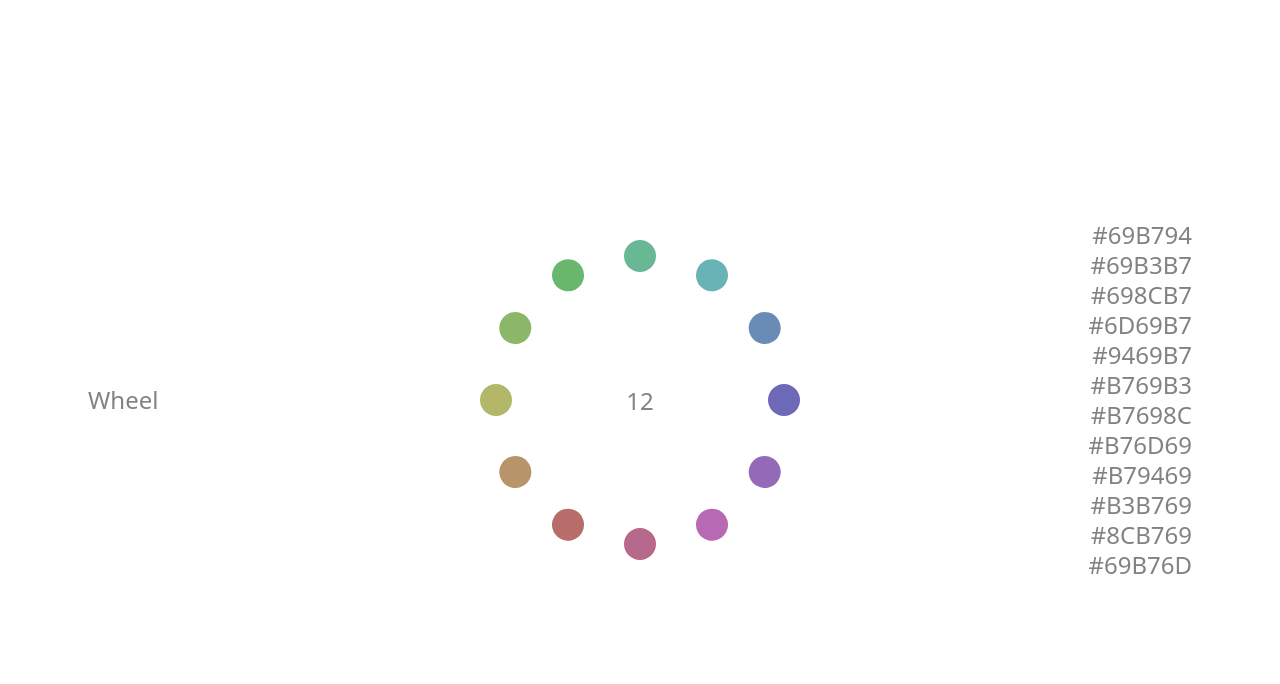
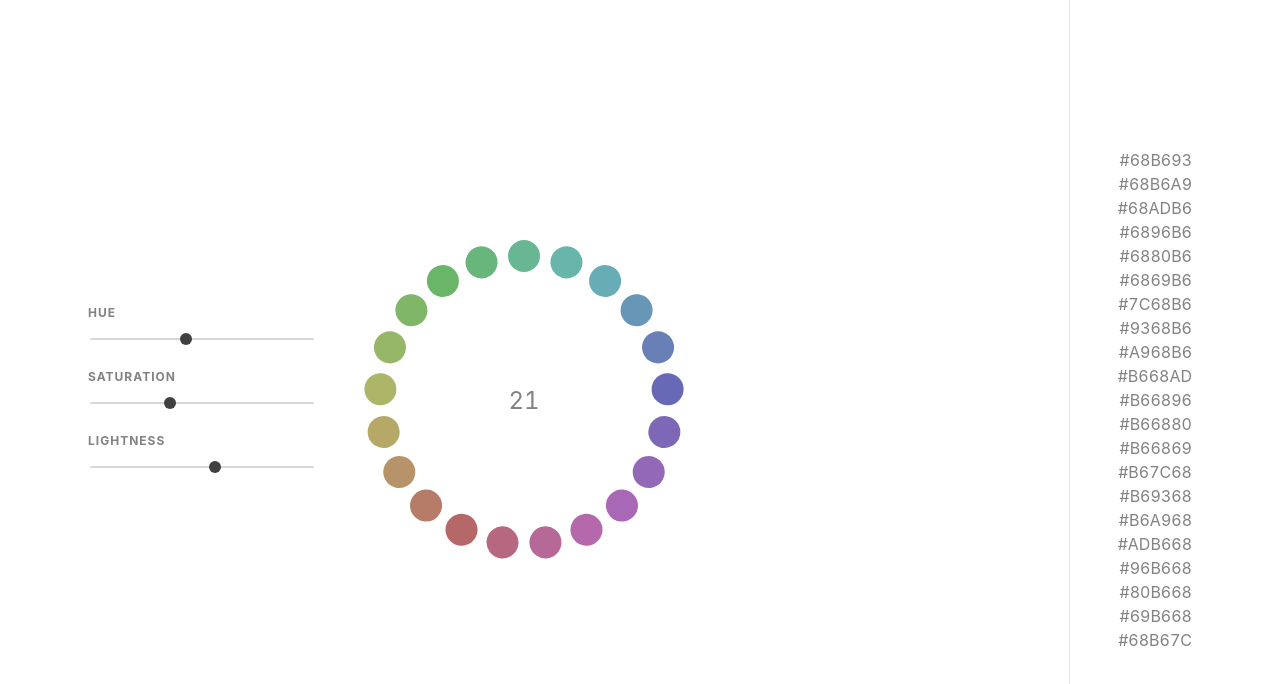
Before and after one commit to hihayk/wheel, a React (Create React App) app: page / in a window 1280 px wide. Shown: the top 684 px of the page. Built offline with nearby package versions, Linux system fonts and the light colour scheme.

Commit message:
custom color picker

```diff
--- a/src/App.js
+++ b/src/App.js
@@ -42,15 +42,32 @@ const ColorBlocks = styled.div`
   height: ${wheelRadius}px;
   width: ${wheelRadius}px;
   padding-left: ${wheelRadius / 2 - colorCircleSize / 2}px;
+  z-index: 110;
+`
+
+const SlidersBackdrop = styled.div`
+  width: 100vw;
+  height: 100vh;
+  position: fixed;
+  background-color: rgba(255,255,255,0);
+  left: 0;
+  top: 0;
+  z-index: 80;
+`
+
+const SlidersContainer = styled.div`
+
 `
 
 const SlidersWrapper = styled.div`
   position: absolute;
-  margin-left: 64px;
+  margin-left: 48px;
   height: 100%;
   left: 100%;
   display: flex;
   align-items: center;
+  z-index: 100;
+  background-color: white;
 `
 
 const MainContainer = styled.div`
@@ -60,18 +77,23 @@ const MainContainer = styled.div`
 `
 
 const LeftSection = styled.div`
-  flex: 1;
+  padding-right: 48px;
   padding-left: 88px;
 `
 
 const CenterSection = styled.div`
-
+  flex: 2;
 `
 
 const RightSection = styled.div`
-  flex: 1;
   padding-right: 88px;
+  padding-left: 48px;
   text-align: right;
+  border-left: 1px solid rgba(0,0,0,.1);
+  max-height: 100vh;
+  align-self: stretch;
+  display: flex;
+  align-items: center;
 `
 
 const ColorsAmountInput = styled.input`
@@ -97,30 +119,6 @@ const ColorsAmountInput = styled.input`
   }
 `
 
-const ColorInput = styled.input`
-  border: none;
-  padding: 0;
-  width: ${colorCircleSize}px;
-  height: ${colorCircleSize}px;
-  border-radius: 50%;
-  appearance: none;
-
-  position: absolute;
-  top: 0;
-  left: ${wheelRadius / 2 - colorCircleSize / 2}px;
-  z-index: 1;
-
-  &::-webkit-color-swatch {
-    border-radius: 50%;
-    border: none;
-  }
-
-  &::-webkit-color-swatch-wrapper {
-    padding: 0;
-    border-radius: 50%;
-  }
-`
-
 const sliderThumbStyles = css`
   height: 12px;
   width: 12px;
@@ -141,7 +139,7 @@ const sliderTrackStyles = css`
 `
 
 const SliderInput = styled.input`
-  width: 256px;
+  width: 224px;
   height: 12px;
   -webkit-appearance: none;
 
@@ -201,6 +199,8 @@ const ColorCodes = styled.div`
   max-height: 100vh;
   padding: 32px 0;
   overflow: auto;
+  font-size: 16px;
+  line-height: 24px;
 `
 
 class ColorBlock extends Component {
@@ -290,6 +290,7 @@ class ColorBlock extends Component {
         </ColorBoxWrapper>
 
         {this.state.colorSettinsOpen &&
+          <SlidersContainer>
             <SlidersWrapper>
               <div>
                 <div>
@@ -324,9 +325,10 @@ class ColorBlock extends Component {
 
                 {colorString.to.hex(Color(this.props.color).saturate(this.state.saturationValue).desaturate(this.state.desaturationValue).lighten(this.state.lightenValue).darken(this.state.darkenValue).rgb().round().array())}
 
-              <div onClick={this.handleSettingsCloseClick}>close</div>
               </div>
             </SlidersWrapper>
+            <SlidersBackdrop onClick={this.handleColorClick} />
+          </SlidersContainer>
         }
       </div>
     )
@@ -338,12 +340,36 @@ class App extends Component {
     super(props)
     this.state = {
       saturationValue: 0,
-      initialColor: '#69B794',
-      colorsAmount: 12,
-      colorSettinsOpen: false
+      initialColor: 'blue',
+      initialColorHue: 153,
+      initialColorLightness: 56,
+      initialColorSaturation: 35,
+      colorsAmount: 21
     }
     this.handleColorChange = this.handleColorChange.bind(this)
     this.handleColorsAmountChange = this.handleColorsAmountChange.bind(this)
+
+    this.handleInitialColorHue = this.handleInitialColorHue.bind(this)
+    this.handleInitialColorLightness = this.handleInitialColorLightness.bind(this)
+    this.handleInitialColorSaturation = this.handleInitialColorSaturation.bind(this)
+  }
+
+  handleInitialColorHue (e) {
+    this.setState({
+      initialColorHue: e.target.value
+    })
+  }
+
+  handleInitialColorLightness (e) {
+    this.setState({
+      initialColorLightness: e.target.value
+    })
+  }
+
+  handleInitialColorSaturation (e) {
+    this.setState({
+      initialColorSaturation: e.target.value
+    })
   }
 
   handleSaturationChange (e) {
@@ -365,24 +391,49 @@ class App extends Component {
   }
 
   render () {
-    const initialColor = this.state.initialColor
+    const getInitialColor = () => {
+      return `hsl(${this.state.initialColorHue}, ${this.state.initialColorSaturation}%, ${this.state.initialColorLightness}%)`
+    }
+
+    console.log(getInitialColor())
+
     const colorsList = []
 
     let step
     for (step = 0; step < this.state.colorsAmount; step++) {
-      colorsList.push(Color(initialColor).rotate(step * 360 / this.state.colorsAmount).string())
+      colorsList.push(Color(getInitialColor()).rotate(step * 360 / this.state.colorsAmount).string())
     }
 
     return (
       <MainContainer>
         <LeftSection>
-          Wheel
+          <div>
+            <SliderRow>
+              <SliderTitle>
+                Hue
+              </SliderTitle>
+              <SliderInput type='range' min={0} max={359} step='any' value={this.state.initialColorHue} onChange={this.handleInitialColorHue} />
+            </SliderRow>
+
+            <SliderRow>
+              <SliderTitle>
+                Saturation
+              </SliderTitle>
+              <SliderInput type='range' min={0} max={100} step='any' value={this.state.initialColorSaturation} onChange={this.handleInitialColorSaturation} />
+            </SliderRow>
+
+            <SliderRow>
+              <SliderTitle>
+                Lightness
+              </SliderTitle>
+              <SliderInput type='range' min={0} max={100} step='any' value={this.state.initialColorLightness} onChange={this.handleInitialColorLightness} />
+            </SliderRow>
+          </div>
         </LeftSection>
 
         <CenterSection>
           <ColorBlocks>
             <ColorsAmountInput min={1} max={28} type='number' value={this.state.colorsAmount} onChange={this.handleColorsAmountChange} />
-            <ColorInput type='color' value={this.state.initialColor} onChange={this.handleColorChange} />
 
             {colorsList.map((colorItem, index) => (
               <ColorBlock color={colorItem} rotateAngle={index * 360 / this.state.colorsAmount} />
--- a/src/index.css
+++ b/src/index.css
@@ -1,7 +1,7 @@
 body {
   margin: 0;
   padding: 0;
-  font-family: system-ui;
+  font-family: -apple-system,BlinkMacSystemFont,"Segoe UI",Helvetica,Arial,sans-serif,"Apple Color Emoji","Segoe UI Emoji","Segoe UI Symbol";
   color: #828282;
   font-size: 24px;
   line-height: 30px;
```
Lines whose indentation alone changed are shown as unchanged.
